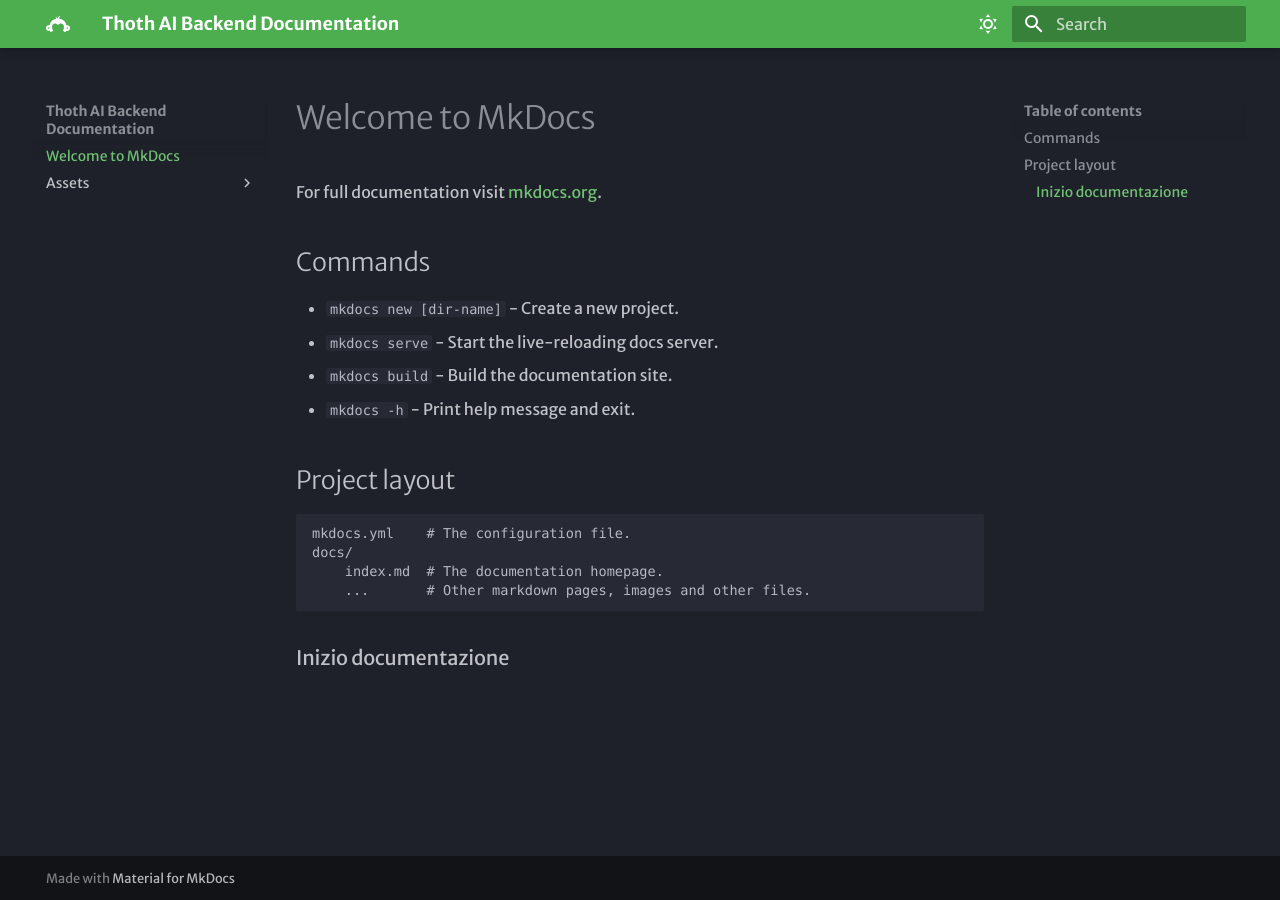
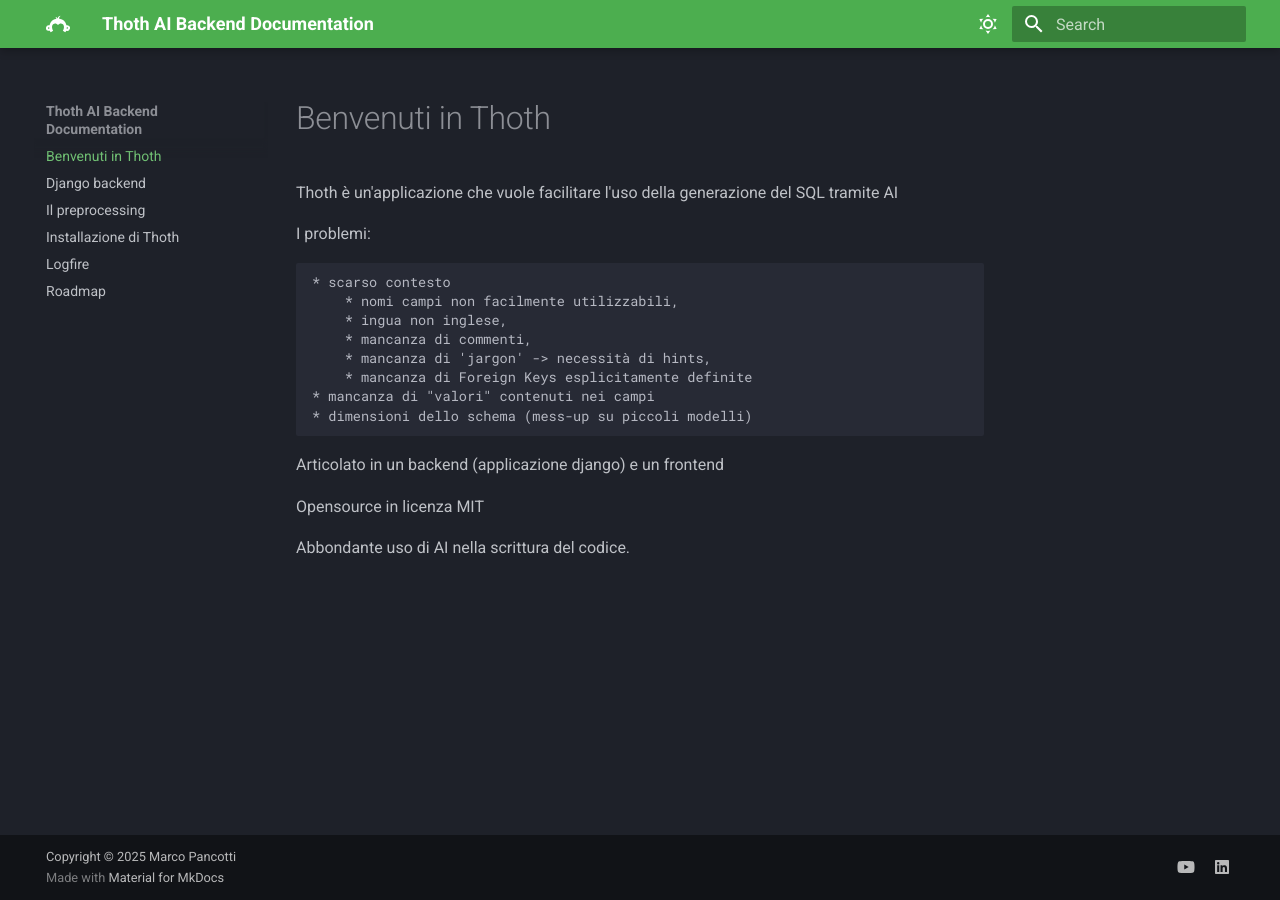
Before and after one commit to mptyl/ThothDocs, an MkDocs documentation site: the page built from docs/index.md, in a window 1280 px wide. Built offline with MkDocs 1.6.1 and Material for MkDocs 9.7.7, drawn with Linux system fonts in a browser that asks for light colours; some web fonts are replaced.

```diff
--- /dev/null
+++ b/docs/il_preprocessing.md
@@ -0,0 +1 @@
+# Il preprocessing
--- a/docs/index.md
+++ b/docs/index.md
@@ -1,20 +1,21 @@
-# Welcome to MkDocs
+# Benvenuti in Thoth
 
-For full documentation visit [mkdocs.org](https://www.mkdocs.org).
+Thoth è un'applicazione che vuole facilitare l'uso della generazione del SQL tramite AI
 
-## Commands
+I problemi:
 
-* `mkdocs new [dir-name]` - Create a new project.
-* `mkdocs serve` - Start the live-reloading docs server.
-* `mkdocs build` - Build the documentation site.
-* `mkdocs -h` - Print help message and exit.
-
-## Project layout
-
-    mkdocs.yml    # The configuration file.
-    docs/
-        index.md  # The documentation homepage.
-        ...       # Other markdown pages, images and other files.
+    * scarso contesto
+        * nomi campi non facilmente utilizzabili,
+        * ingua non inglese,
+        * mancanza di commenti,
+        * mancanza di 'jargon' -> necessità di hints,
+        * mancanza di Foreign Keys esplicitamente definite
+    * mancanza di "valori" contenuti nei campi
+    * dimensioni dello schema (mess-up su piccoli modelli)
 
 
-### Inizio documentazione
+Articolato in un backend (applicazione django) e un frontend
+
+Opensource in licenza MIT
+
+Abbondante uso di AI nella scrittura del codice.
--- /dev/null
+++ b/docs/roadmap.md
@@ -0,0 +1 @@
+# Roadmap
--- a/mkdocs.yml
+++ b/mkdocs.yml
@@ -5,9 +5,6 @@ theme:
   favicon: assets/favicon.ico
   icon:
     logo: simple/surveymonkey
-  font:
-    text: Merriweather Sans
-    code: Red Hat Mono
   palette:
     # Dark Mode
     - scheme: slate
@@ -30,3 +27,28 @@ markdown_extensions:
   - pymdownx.emoji:
       emoji_index: !!python/name:material.extensions.emoji.twemoji
       emoji_generator: !!python/name:material.extensions.emoji.to_svg
+  - pymdownx.highlight:
+      anchor_linenums: true
+      line_spans: __span
+      pygments_lang_class: true
+  - pymdownx.inlinehilite
+  - pymdownx.snippets
+  - pymdownx.superfences:
+      custom_fences:
+        - name: mermaid
+          class: mermaid
+          format: !!python/name:pymdownx.superfences.fence_code_format
+  - pymdownx.tabbed:
+      alternate_style: true
+  - admonition
+  - pymdownx.details
+  - pymdownx.superfences
+
+extra:
+  social:
+    - icon: fontawesome/brands/youtube
+      link: https://youtube.com/@tylconsulting
+    - icon: fontawesome/brands/linkedin
+      link: https://www.linkedin.com/in/marcopancotti
+
+copyright: Copyright &copy; 2025 Marco Pancotti
```
Also changed, not shown: docs/assets/struttura_app.md (deleted, +0 -3 lines), docs/installazione.md (added, +114 -0 lines), docs/logfire.md (added, +11 -0 lines), docs/django_backend.md (added).
